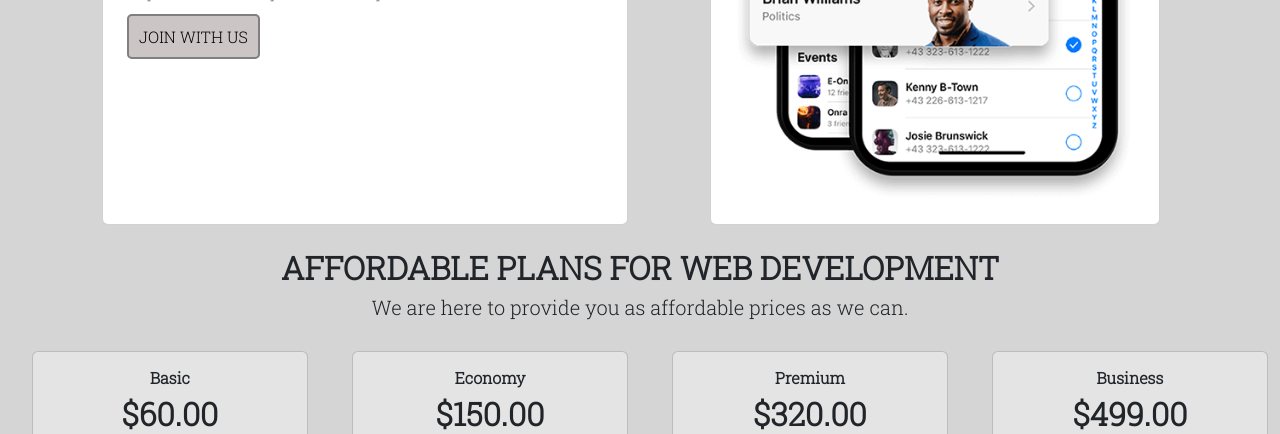
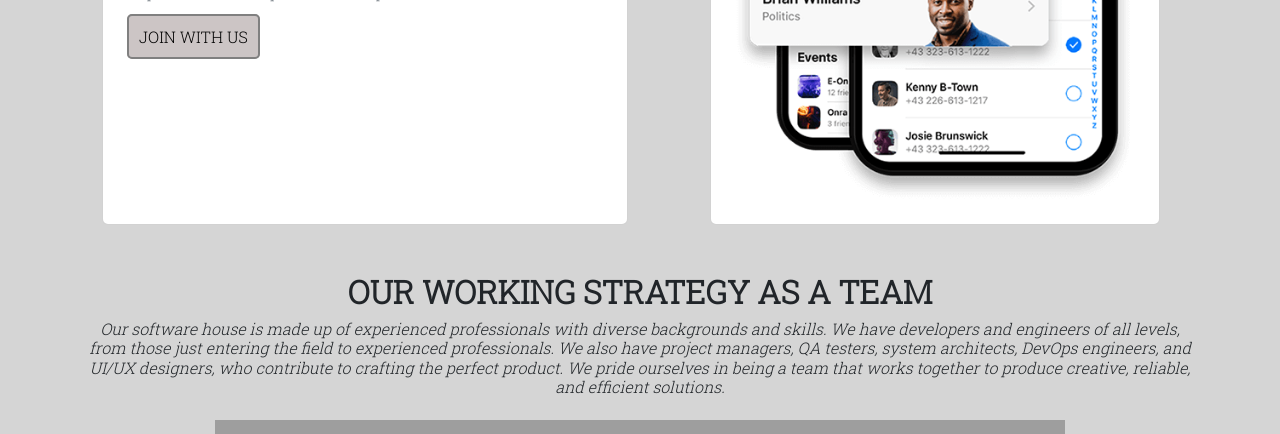
Before and after one commit to mesumbinshaukat/World-Of-Tech, a PHP site: page / in a window 1280 px wide. Shown: the part 1379-1813 px from the top of the page. Run offline with PHP 8.4, Linux system fonts and the light colour scheme; some libraries are stand-ins or nearby versions; grey boxes are pictures that could not be loaded.

Commit message:
comitted

```diff
--- a/about.php
+++ b/about.php
@@ -81,7 +81,7 @@
 </head>
 
 <body>
-    <section id="navbar">
+    <section>
 
         <?php include("navbar.html");?>
 
--- a/index.php
+++ b/index.php
@@ -90,12 +90,12 @@ transition: background-color 200ms linear;
                     <?php include('secondcard.html'); ?>
                 </div>
                 <section>
+                    <?php include('video.html');?>
+
+                </section>
+                <section>
                     <?php include('plans.html'); ?>
 
-                    <section>
-                        <?php# include('cards.php');?>
-
-                    </section>
                     <section>
                         <footer class="footer mt-5">
                             <?php include("footer.html");?>
--- a/plans.html
+++ b/plans.html
@@ -40,7 +40,7 @@
 </head>
 
 <body>
-    <div class="container-fluid ">
+    <div class="container-fluid mt-5">
         <br>
         <h1 class="text-center fs-2 fw-bold">
             AFFORDABLE PLANS FOR WEB DEVELOPMENT
--- a/secondcard.html
+++ b/secondcard.html
@@ -54,7 +54,7 @@
 </head>
 
 <body>
-    <div class="container">
+    <div class="container ">
         <div class="row overflow-hidden">
             <div class="col-lg-6 col-md-6 d-flex justify-content-center" data-aos="fade-left">
                 <div class="card p-2">
--- /dev/null
+++ b/video.html
@@ -0,0 +1,52 @@
+<!DOCTYPE html>
+<html lang="en">
+
+<head>
+    <meta charset="UTF-8">
+    <meta http-equiv="X-UA-Compatible" content="IE=edge">
+    <meta name="viewport" content="width=device-width, initial-scale=1.0">
+    <link rel="stylesheet" href="bootstrap-5.2.3/css/bootstrap.min.css">
+    <title>Document</title>
+</head>
+
+<body>
+
+    <div class="container mt-5 mb-5">
+        <div class="row">
+            <div class="col-lg-12">
+                <h1 class="fs-2 fw-bold text-center">OUR WORKING STRATEGY AS A TEAM</h1>
+                <h6 class="fst-italic text-center mb-4">
+                    Our software house is made up of experienced professionals with diverse backgrounds and skills. We
+                    have
+                    developers and engineers of all levels, from those just entering the field to experienced
+                    professionals. We
+                    also have project managers, QA testers, system architects, DevOps engineers, and UI/UX designers,
+                    who
+                    contribute to crafting the perfect product. We pride ourselves in being a team that works together
+                    to
+                    produce creative, reliable, and efficient solutions.</h6>
+            </div>
+            <div class="col-lg-12 d-flex justify-content-center">
+
+                <!-- <video src="./video/business-136259.mp4" width="70%" controls autoplay></video> -->
+                <iframe src="./video/business-136259.mp4" allow="accelerometer; autoplay; clipboard-write; encrypted-media; gyroscope; picture-in-picture ;"  allowfullscreen
+                width="850" height="478" frameborder="0"></iframe>
+            </div>
+        </div>
+
+    </div>
+
+
+
+
+
+
+
+
+
+
+
+    <script src="./bootstrap-5.2.3/js/bootstrap.min.js"></script>
+</body>
+
+</html>
```
